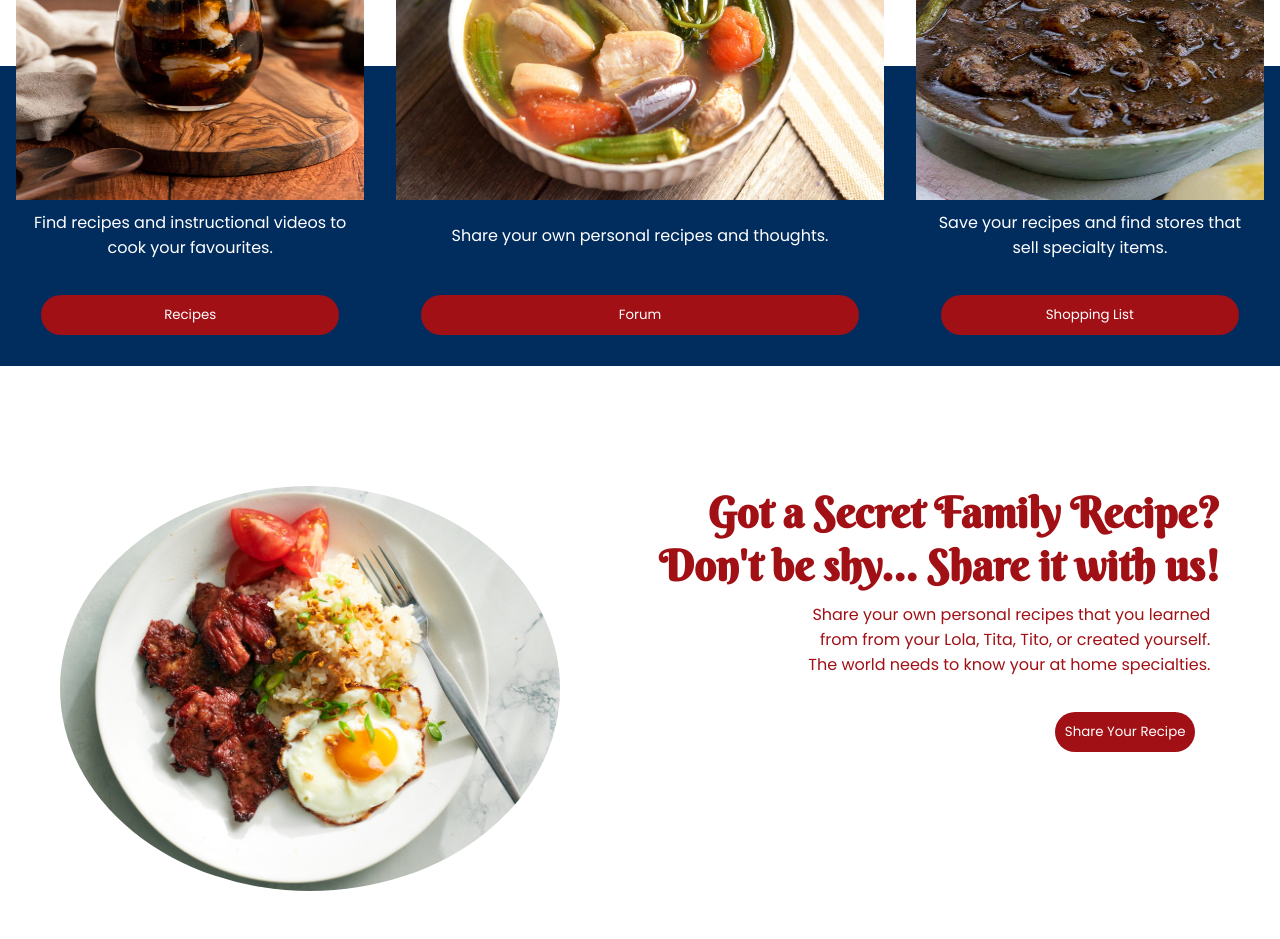
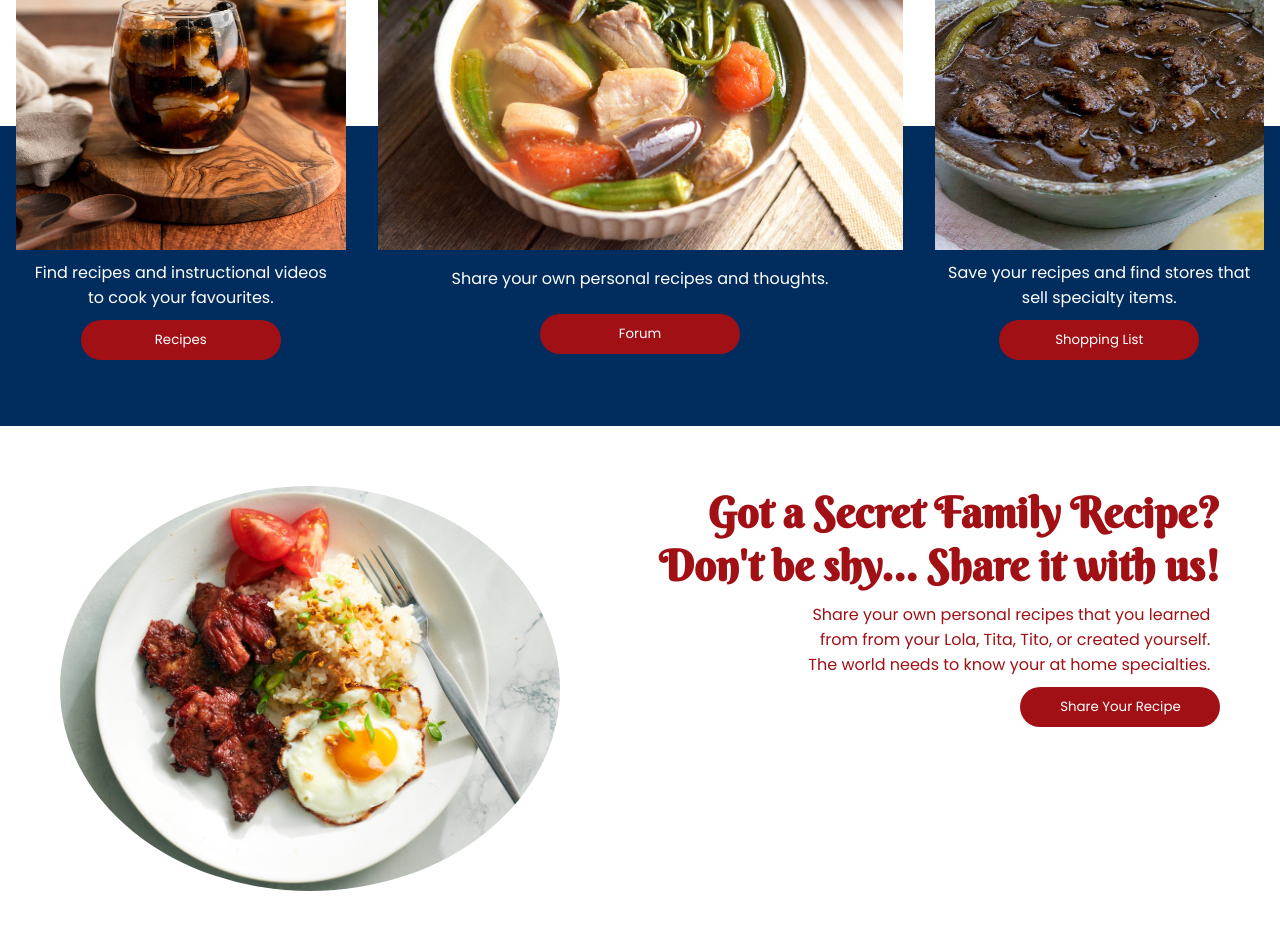
Before and after one commit to Ktan61/lutong_bahay, a React (Vite) app: page / in a window 1280 px wide. Shown: the part 981-1920 px from the top of the page. Built offline with nearby package versions, Linux system fonts and the light colour scheme; a web font is replaced by a local one.

Commit message:
jacquees - trip

```diff
--- a/src/components/FeaturedRecipes/FeaturedRecipes.jsx
+++ b/src/components/FeaturedRecipes/FeaturedRecipes.jsx
@@ -29,7 +29,7 @@ import styles from './FeaturedRecipes.module.css';
                 alt={recipe.title}
               />
               <p className={styles.description}>{recipe.description}</p>
-              <button>{recipe.title}</button>
+              <button className={styles.featuredButton}>{recipe.title}</button>
             </div>
 
           ))}
--- a/src/components/FeaturedRecipes/FeaturedRecipes.module.css
+++ b/src/components/FeaturedRecipes/FeaturedRecipes.module.css
@@ -14,11 +14,12 @@
   text-align: center;
   z-index: 1;
   position: relative;
+  padding-top: 25px;
 }
 
 .blueBar{
   position: absolute;
-  top: 300px;
+  top: 360px;
   width: 100%;
   height: 300px;
  z-index: 2;
@@ -51,17 +52,18 @@
   display: flex;
   flex-direction: column;
 }
-button{
+.featuredButton{
   background-color: #A11015;
   border-radius: 20px;
   padding: 10px;
+  font-family: 'Poppins', sans-serif;
+  width: 200px;
   margin: auto;
-  font-family: 'Poppins', sans-serif;
 }
 
 .recipeCard img {
   width: auto;
-  height: 325px;
+  height: 350px;
   padding: auto;
 }
 
--- a/src/components/ShareRecipeSection/ShareRecipe.module.css
+++ b/src/components/ShareRecipeSection/ShareRecipe.module.css
@@ -27,8 +27,14 @@ p{
   color: #A11015;
 }
 
-button{
+.shareButton{
   margin: 25px;
+  background-color: #A11015;
+  border-radius: 20px;
+  padding: 10px;
+  font-family: 'Poppins', sans-serif;
+  width: 200px;
+  margin: auto;
 }
 
 .innerContainer{
--- a/src/components/ShareRecipeSection/ShareRecipeSection.jsx
+++ b/src/components/ShareRecipeSection/ShareRecipeSection.jsx
@@ -15,7 +15,7 @@ const ShareRecipeSection = () => {
           <div className={styles.textContainer}>
             <h3>Got a Secret Family Recipe? <br /> Don't be shy... Share it with us!</h3>
             <p>Share your own personal recipes that you learned <br/> from from your Lola, Tita, Tito, or created yourself. <br/>The world needs to know your at home specialties. </p>
-            <button>Share Your Recipe</button>
+            <button className={styles.shareButton}>Share Your Recipe</button>
           </div>
         </div>
 
```
